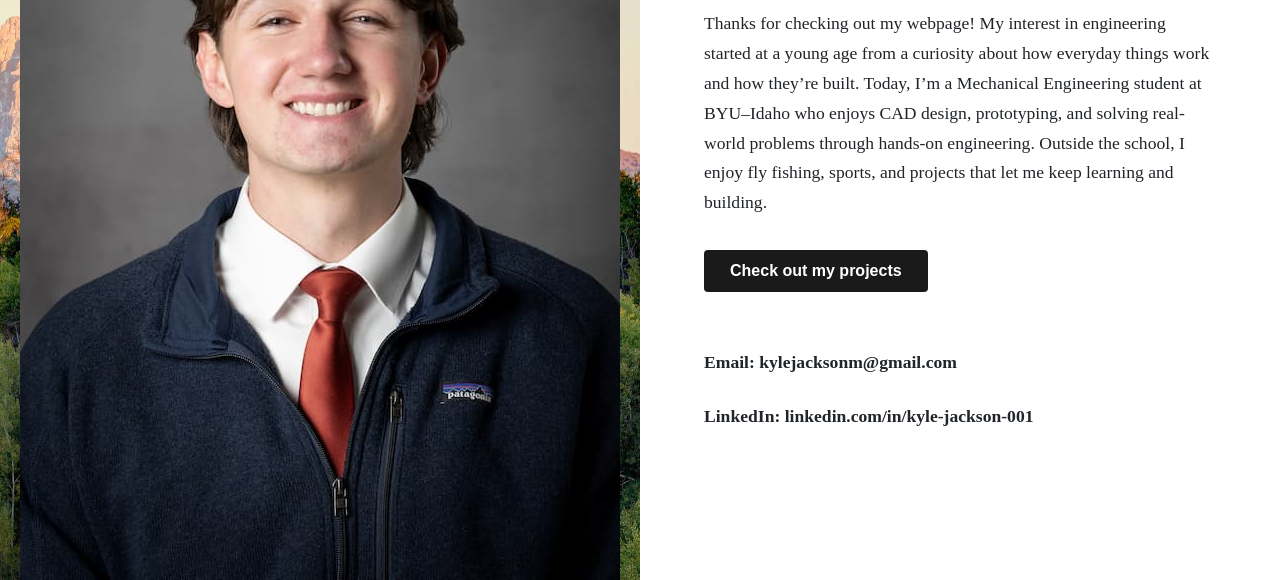
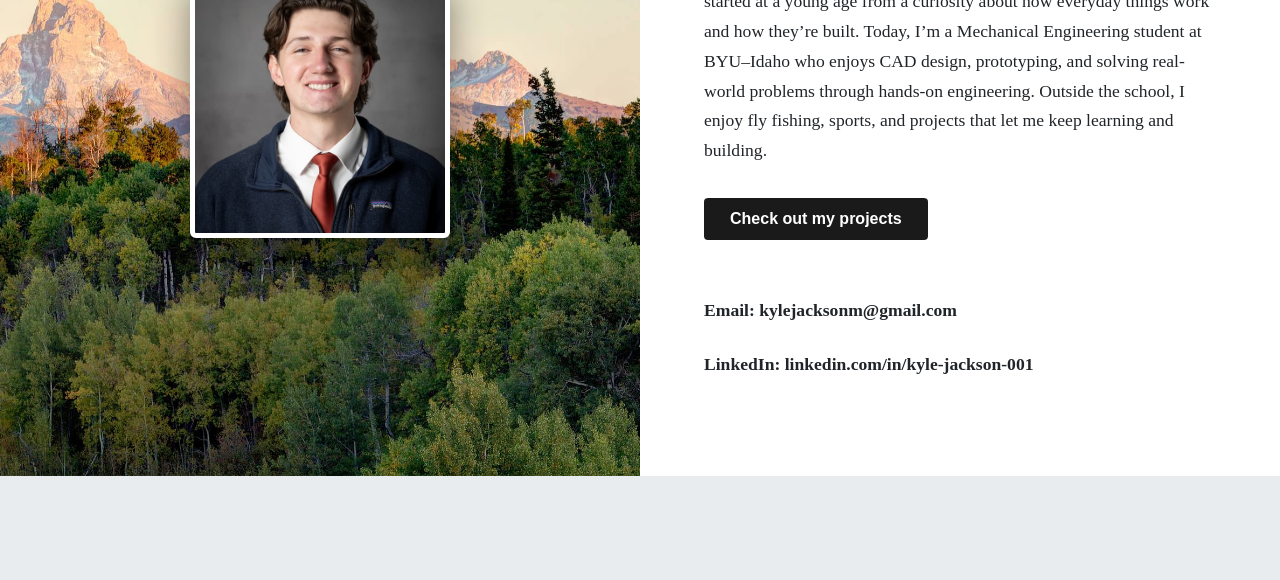
Before and after one commit to kylejacksonm-bot/kylejacksonportfolio, a plain HTML site: page index.html in a window 1280 px wide. Shown: the part 310-890 px from the top of the page. After the commit the page ends 800 px from the top, so only its background shows below. Drawn offline with Linux system fonts and the light colour scheme.

Commit message:
Update index.html

```diff
--- a/index.html
+++ b/index.html
@@ -61,13 +61,11 @@
   background-position: center;
 }
 
-    }
-
 .home-image img {
-  width: 28%;
-  aspect-ratio: 1 / 1;
+  width: 260px;              /* CONTROLLED size */
+  height: 260px;
   object-fit: cover;
-  border-radius: 6px;        /* square with subtle rounding */
+  border-radius: 6px;        /* square */
   border: 5px solid white;
   box-shadow: 0 12px 35px rgba(0,0,0,0.45);
   background-color: white;
```
